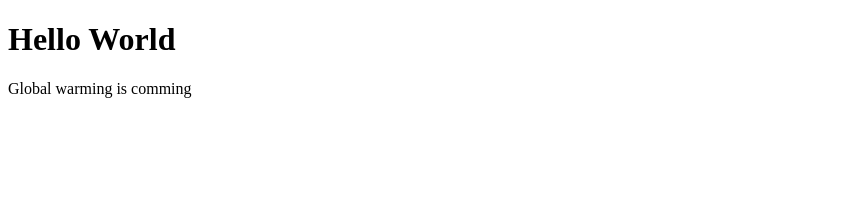
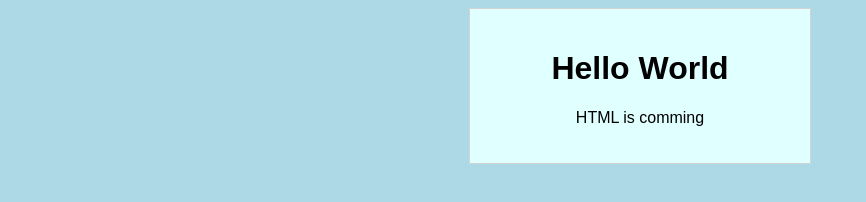
Before and after one commit to Niklasgth/HelloWorld, a plain HTML site: page index.html in a window 1280 px wide. Shown: the whole page, without its empty margins (0-866 px from the left). Drawn offline with Linux system fonts and the light colour scheme.

Commit message:
uppdate index och style

```diff
--- a/index.html
+++ b/index.html
@@ -4,9 +4,12 @@
     <meta charset="UTF-8">
     <meta name="viewport" content="width=device-width, initial-scale=1.0">
     <title>Hello World</title>
+    <link rel="stylesheet" href="style.css">
 </head>
 <body>
-    <h1>Hello World</h1>
-    <p>Global warming is comming</p>
+    <main>
+        <h1>Hello World</h1>
+        <p>HTML is comming</p>
+    </main>
 </body>
 </html>
--- a/style.css
+++ b/style.css
@@ -0,0 +1,13 @@
+body{
+    background-color: lightblue;
+    color:black;
+    font-family: Arial, Helvetica sans-serif;
+}
+main{
+text-align: center;
+width: 300px;
+margin:auto;
+background-color: lightcyan;
+padding: 20px;
+border: 1px solid lightgray;
+}
```
